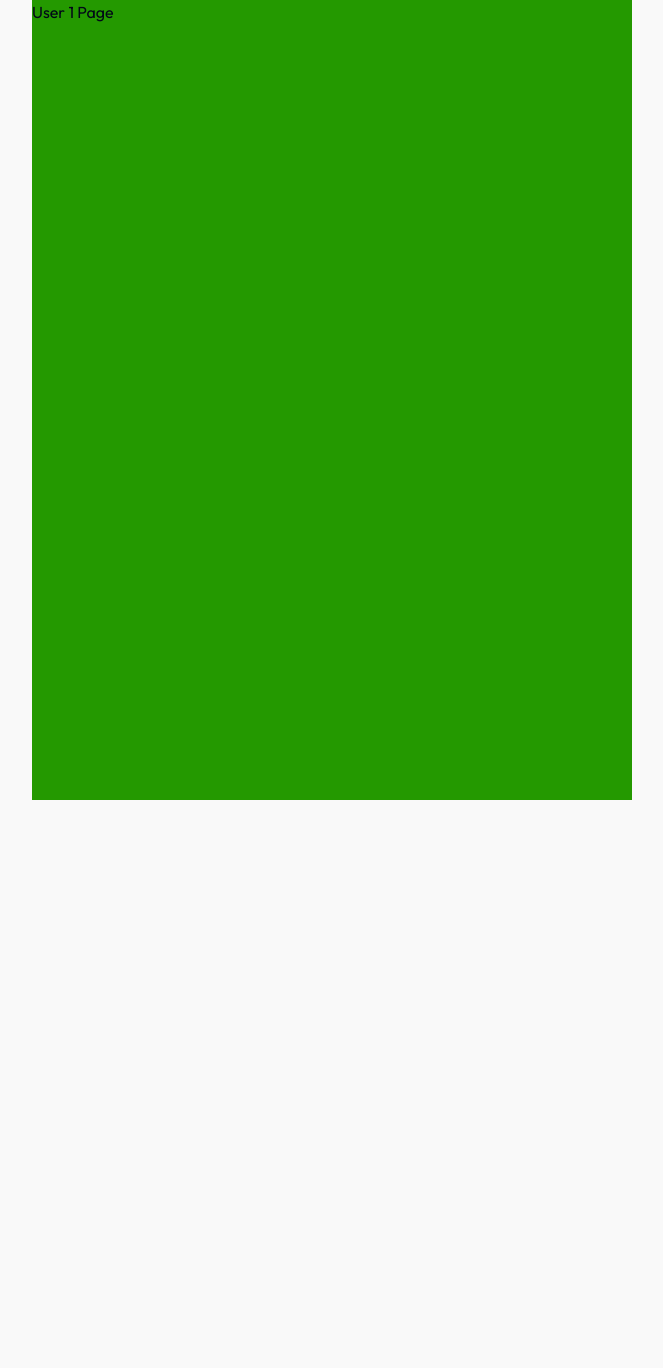
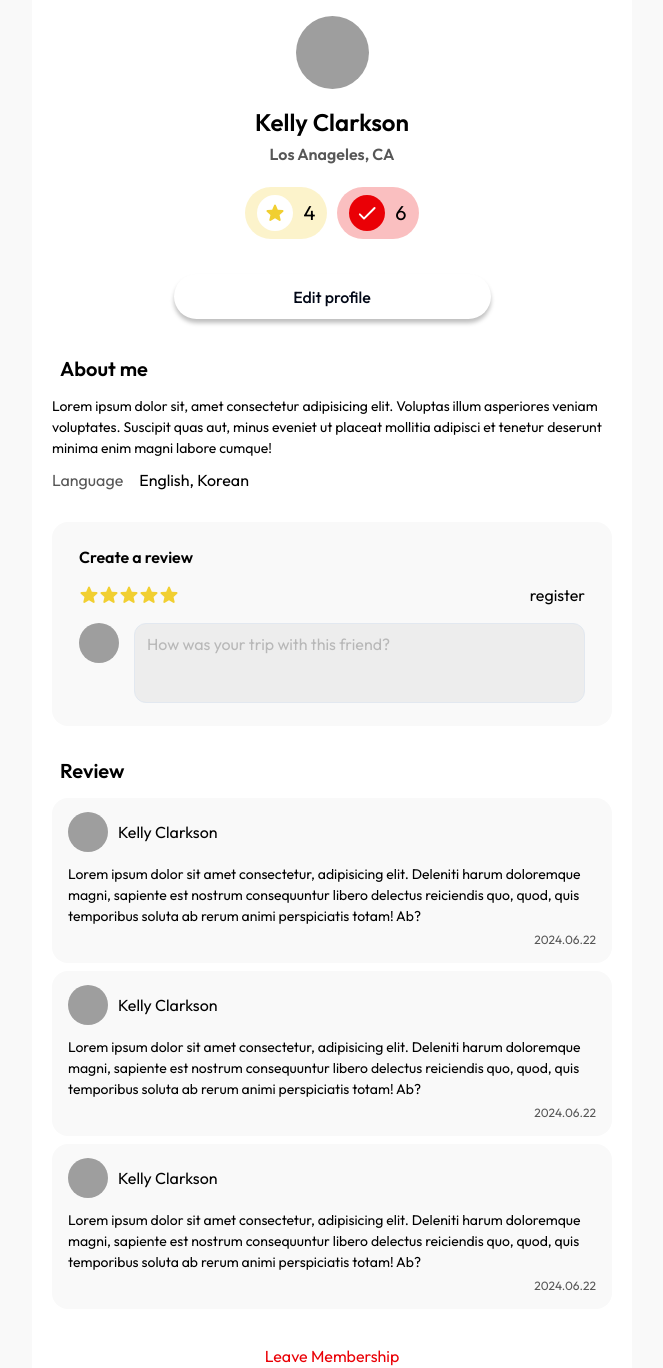
Before and after one commit to Wageul/wageul-client, a Next.js app: page /user/1 in a window 1280 px wide. Shown: the whole page, without its empty margins (308-971 px from the left). Before the commit the page ends 800 px from the top, so only its background shows below. Built offline with nearby package versions, Linux system fonts and the light colour scheme; grey boxes are pictures that could not be loaded.

Commit message:
implementing user profile page UI

```diff
--- a/app/(layout)/layout.tsx
+++ b/app/(layout)/layout.tsx
@@ -1,6 +1,7 @@
-
 export default function Layout({ children }: { children: React.ReactNode }) {
   return (
-    <div className="max-w-[600px] min-h-screen mx-auto bg-primary-green">{children}</div>
+    <div className="max-w-[600px] px-[20px] min-h-screen mx-auto bg-background">
+      {children}
+    </div>
   );
 }
--- a/app/(layout)/user/[id]/page.tsx
+++ b/app/(layout)/user/[id]/page.tsx
@@ -1,3 +1,143 @@
+import { Avatar, AvatarFallback, AvatarImage } from "@/components/ui/avatar";
+import StarRoundedIcon from "@mui/icons-material/StarRounded";
+import CheckRoundedIcon from "@mui/icons-material/CheckRounded";
+import { Button } from "@/components/ui/wageulButton";
+import { Textarea } from "@/components/ui/textarea";
 export default async function Page({ params }: { params: { id: string } }) {
-  return <p>User {params.id} Page</p>;
+  return (
+    <>
+      <section className="flex flex-col items-center">
+        <Avatar className="mt-[16px] size-[73px]">
+          <AvatarImage src="https://github.com/shadcn.png" />
+          <AvatarFallback>CN</AvatarFallback>
+        </Avatar>
+        <div className="mt-[15px] text-h2 font-semibold">Kelly Clarkson</div>
+        <div className="mt-[2px] text-body2 font-semibold text-grey-4">
+          Los Anageles, CA
+        </div>
+        <div className="mt-[21px] flex gap-2.5 text-h3">
+          <div className="px-3 py-2 flex gap-2.5 rounded-full bg-primary-yellow/25 items-center">
+            <div className="rounded-full size-[36px] bg-background flex justify-center items-center">
+              <StarRoundedIcon className="text-primary-yellow text-[30px]" />
+            </div>
+            <div>4</div>
+          </div>
+          <div className="px-3 py-2 flex gap-2.5 rounded-full bg-primary-red/25 items-center">
+            <div className="rounded-full size-[36px] bg-primary-red flex justify-center items-center">
+              <CheckRoundedIcon className="text-primary-foreground text-[24px]" />
+            </div>
+            <div>6</div>
+          </div>
+        </div>
+      </section>
+      <div className="mt-[35px] flex justify-center">
+        <Button variant={"white"} size={"xl"}>
+          Edit profile
+        </Button>
+      </div>
+      <section className="mt-[35px]">
+        <div className="pl-2 text-h3 font-semibold">About me</div>
+        <div className="mt-3 text-subtitle">
+          Lorem ipsum dolor sit, amet consectetur adipisicing elit. Voluptas
+          illum asperiores veniam voluptates. Suscipit quas aut, minus eveniet
+          ut placeat mollitia adipisci et tenetur deserunt minima enim magni
+          labore cumque!
+        </div>
+        <div className="mt-[9px] flex gap-4">
+          <div className="text-body2 text-grey-4">Language</div>
+          <div className="text-body2">English, Korean</div>
+        </div>
+      </section>
+      <section className="mt-[30px]">
+        <div className="px-[27px] py-[23px] rounded-[16px] bg-grey-1">
+          <div className="text-body2 font-semibold">Create a review</div>
+          <div className="mt-[14px] flex justify-between">
+            <div className="flex">
+              <StarRoundedIcon className="text-primary-yellow text-[40px] mx-[-2px]" />
+              <StarRoundedIcon className="text-primary-yellow text-[40px] mx-[-2px]" />
+              <StarRoundedIcon className="text-primary-yellow text-[40px] mx-[-2px]" />
+              <StarRoundedIcon className="text-primary-yellow text-[40px] mx-[-2px]" />
+              <StarRoundedIcon className="text-primary-yellow text-[40px] mx-[-2px]" />
+            </div>
+            <div>register</div>
+          </div>
+          <div className="mt-[16px] flex gap-[15px]">
+            <Avatar className="size-[40px]">
+              <AvatarImage src="https://github.com/shadcn.png" />
+              <AvatarFallback>CN</AvatarFallback>
+            </Avatar>
+            <Textarea placeholder="How was your trip with this friend?" className="resize-none"></Textarea>
+          </div>
+        </div>
+      </section>
+      <section>
+        <div className="mt-[30px] pl-2 text-h3 font-semibold">Review</div>
+        <div className="mt-3 flex flex-col gap-2">
+          <div className="px-[16px] py-[14px] bg-grey-1 rounded-[16px]">
+            <div className="flex gap-2.5 items-center">
+              <Avatar className="size-[40px]">
+                <AvatarImage src="https://github.com/shadcn.png" />
+                <AvatarFallback>CN</AvatarFallback>
+              </Avatar>
+              <div className="text-body2">Kelly Clarkson</div>
+            </div>
+            <div className="mt-[12px] text-subtitle">
+              <p>
+                Lorem ipsum dolor sit amet consectetur, adipisicing elit.
+                Deleniti harum doloremque magni, sapiente est nostrum
+                consequuntur libero delectus reiciendis quo, quod, quis
+                temporibus soluta ab rerum animi perspiciatis totam! Ab?
+              </p>
+            </div>
+            <div className="mt-[4px] text-subtitle2 text-grey-4 text-end">
+              2024.06.22
+            </div>
+          </div>
+          <div className="px-[16px] py-[14px] bg-grey-1 rounded-[16px]">
+            <div className="flex gap-2.5 items-center">
+              <Avatar className="size-[40px]">
+                <AvatarImage src="https://github.com/shadcn.png" />
+                <AvatarFallback>CN</AvatarFallback>
+              </Avatar>
+              <div className="text-body2">Kelly Clarkson</div>
+            </div>
+            <div className="mt-[12px] text-subtitle">
+              <p>
+                Lorem ipsum dolor sit amet consectetur, adipisicing elit.
+                Deleniti harum doloremque magni, sapiente est nostrum
+                consequuntur libero delectus reiciendis quo, quod, quis
+                temporibus soluta ab rerum animi perspiciatis totam! Ab?
+              </p>
+            </div>
+            <div className="mt-[4px] text-subtitle2 text-grey-4 text-end">
+              2024.06.22
+            </div>
+          </div>
+          <div className="px-[16px] py-[14px] bg-grey-1 rounded-[16px]">
+            <div className="flex gap-2.5 items-center">
+              <Avatar className="size-[40px]">
+                <AvatarImage src="https://github.com/shadcn.png" />
+                <AvatarFallback>CN</AvatarFallback>
+              </Avatar>
+              <div className="text-body2">Kelly Clarkson</div>
+            </div>
+            <div className="mt-[12px] text-subtitle">
+              <p>
+                Lorem ipsum dolor sit amet consectetur, adipisicing elit.
+                Deleniti harum doloremque magni, sapiente est nostrum
+                consequuntur libero delectus reiciendis quo, quod, quis
+                temporibus soluta ab rerum animi perspiciatis totam! Ab?
+              </p>
+            </div>
+            <div className="mt-[4px] text-subtitle2 text-grey-4 text-end">
+              2024.06.22
+            </div>
+          </div>
+        </div>
+      </section>
+      <section className="mt-[35px] flex justify-center">
+        <div className="text-primary-red">Leave Membership</div>
+      </section>
+    </>
+  );
 }
--- a/app/globals.css
+++ b/app/globals.css
@@ -13,10 +13,10 @@
       --popover: 0 0% 100%;
       --popover-foreground: 222.2 84% 4.9%;
 
-      --primary-red: #EA0006;
+      --primary-red: 234, 0, 6;
       --primary-green: #249900;
       --primary-blue: #0047B0;
-      --primary-yellow: #F1CF31;
+      --primary-yellow: 241, 207, 49;
       --primary-foreground: #FFFFFF;
 
       --secondary: 210 40% 96.1%;
@@ -25,12 +25,12 @@
       --secondary-slate: #9AA9BE;
       --secondary-foreground: 222.2 47.4% 11.2%;
 
-      --grey-100: #F9F9F9;
-      --grey-200: #EDEDED;
-      --grey-300: #B8B8B8;
-      --grey-400: #575757;
-      --grey-500: #313131;
-      --grey-600: #000000;
+      --grey-1: #F9F9F9;
+      --grey-2: #EDEDED;
+      --grey-3: #B8B8B8;
+      --grey-4: #575757;
+      --grey-5: #313131;
+      --black: #000000;
 
       --muted: 210 40% 96.1%;
       --muted-foreground: 215.4 16.3% 46.9%;
--- a/app/layout.tsx
+++ b/app/layout.tsx
@@ -16,7 +16,7 @@ export default function RootLayout({
 }>) {
   return (
     <html lang="en">
-      <body className={`${outfit.className} bg-grey-100`}>{children}</body>
+      <body className={`${outfit.className} bg-grey-1 text-black`}>{children}</body>
     </html>
   );
 }
--- /dev/null
+++ b/components/ui/avatar.tsx
@@ -0,0 +1,50 @@
+"use client"
+
+import * as React from "react"
+import * as AvatarPrimitive from "@radix-ui/react-avatar"
+
+import { cn } from "@/lib/utils"
+
+const Avatar = React.forwardRef<
+  React.ElementRef<typeof AvatarPrimitive.Root>,
+  React.ComponentPropsWithoutRef<typeof AvatarPrimitive.Root>
+>(({ className, ...props }, ref) => (
+  <AvatarPrimitive.Root
+    ref={ref}
+    className={cn(
+      "relative flex h-10 w-10 shrink-0 overflow-hidden rounded-full",
+      className
+    )}
+    {...props}
+  />
+))
+Avatar.displayName = AvatarPrimitive.Root.displayName
+
+const AvatarImage = React.forwardRef<
+  React.ElementRef<typeof AvatarPrimitive.Image>,
+  React.ComponentPropsWithoutRef<typeof AvatarPrimitive.Image>
+>(({ className, ...props }, ref) => (
+  <AvatarPrimitive.Image
+    ref={ref}
+    className={cn("aspect-square h-full w-full", className)}
+    {...props}
+  />
+))
+AvatarImage.displayName = AvatarPrimitive.Image.displayName
+
+const AvatarFallback = React.forwardRef<
+  React.ElementRef<typeof AvatarPrimitive.Fallback>,
+  React.ComponentPropsWithoutRef<typeof AvatarPrimitive.Fallback>
+>(({ className, ...props }, ref) => (
+  <AvatarPrimitive.Fallback
+    ref={ref}
+    className={cn(
+      "flex h-full w-full items-center justify-center rounded-full bg-muted",
+      className
+    )}
+    {...props}
+  />
+))
+AvatarFallback.displayName = AvatarPrimitive.Fallback.displayName
+
+export { Avatar, AvatarImage, AvatarFallback }
--- /dev/null
+++ b/components/ui/textarea.tsx
@@ -0,0 +1,24 @@
+import * as React from "react"
+
+import { cn } from "@/lib/utils"
+
+export interface TextareaProps
+  extends React.TextareaHTMLAttributes<HTMLTextAreaElement> {}
+
+const Textarea = React.forwardRef<HTMLTextAreaElement, TextareaProps>(
+  ({ className, ...props }, ref) => {
+    return (
+      <textarea
+        className={cn(
+          "flex min-h-[80px] w-full rounded-[12px] border border-input bg-grey-2 px-3 py-2 text-sm ring-offset-background focus-visible:outline-none focus-visible:ring-2 focus-visible:ring-ring focus-visible:ring-offset-2 disabled:cursor-not-allowed disabled:opacity-50 placeholder-grey-3",
+          className
+        )}
+        ref={ref}
+        {...props}
+      />
+    )
+  }
+)
+Textarea.displayName = "Textarea"
+
+export { Textarea }
--- a/components/ui/button.tsx
+++ b/components/ui/wageulButton.tsx
@@ -1,15 +1,18 @@
-import * as React from "react"
-import { Slot } from "@radix-ui/react-slot"
-import { cva, type VariantProps } from "class-variance-authority"
+import * as React from "react";
+import { Slot } from "@radix-ui/react-slot";
+import { cva, type VariantProps } from "class-variance-authority";
 
-import { cn } from "@/lib/utils"
+import { cn } from "@/lib/utils";
 
 const buttonVariants = cva(
-  "inline-flex items-center justify-center whitespace-nowrap rounded-md text-sm font-medium ring-offset-background transition-colors focus-visible:outline-none focus-visible:ring-2 focus-visible:ring-ring focus-visible:ring-offset-2 disabled:pointer-events-none disabled:opacity-50",
+  "inline-flex items-center justify-center whitespace-nowrap rounded-full text-sm font-medium ring-offset-background transition-colors focus-visible:outline-none focus-visible:ring-2 focus-visible:ring-ring focus-visible:ring-offset-2 disabled:pointer-events-none disabled:opacity-50 shadow-button",
   {
     variants: {
       variant: {
         default: "bg-primary text-primary-foreground hover:bg-primary/90",
+        primaryRed:
+          "bg-primary-red text-primary-foreground hover:bg-primary-red/90",
+        white: "bg-background text-foreground",
         destructive:
           "bg-destructive text-destructive-foreground hover:bg-destructive/90",
         outline:
@@ -24,6 +27,7 @@ const buttonVariants = cva(
         sm: "h-9 rounded-md px-3",
         lg: "h-11 rounded-md px-8",
         icon: "h-10 w-10",
+        xl: "w-[317px] py-[10.5px]",
       },
     },
     defaultVariants: {
@@ -31,26 +35,26 @@ const buttonVariants = cva(
       size: "default",
     },
   }
-)
+);
 
 export interface ButtonProps
   extends React.ButtonHTMLAttributes<HTMLButtonElement>,
     VariantProps<typeof buttonVariants> {
-  asChild?: boolean
+  asChild?: boolean;
 }
 
 const Button = React.forwardRef<HTMLButtonElement, ButtonProps>(
   ({ className, variant, size, asChild = false, ...props }, ref) => {
-    const Comp = asChild ? Slot : "button"
+    const Comp = asChild ? Slot : "button";
     return (
       <Comp
         className={cn(buttonVariants({ variant, size, className }))}
         ref={ref}
         {...props}
       />
-    )
+    );
   }
-)
-Button.displayName = "Button"
+);
+Button.displayName = "Button";
 
-export { Button, buttonVariants }
+export { Button, buttonVariants };
--- a/package.json
+++ b/package.json
@@ -9,6 +9,11 @@
     "lint": "next lint"
   },
   "dependencies": {
+    "@emotion/react": "^11.11.4",
+    "@emotion/styled": "^11.11.5",
+    "@mui/icons-material": "^5.15.20",
+    "@mui/material": "^5.15.20",
+    "@radix-ui/react-avatar": "^1.1.0",
     "@radix-ui/react-slot": "^1.1.0",
     "class-variance-authority": "^0.7.0",
     "clsx": "^2.1.1",
--- a/tailwind.config.ts
+++ b/tailwind.config.ts
@@ -1,13 +1,13 @@
-import type { Config } from "tailwindcss"
+import type { Config } from "tailwindcss";
 
 const config = {
   darkMode: ["class"],
   content: [
-    './pages/**/*.{ts,tsx}',
-    './components/**/*.{ts,tsx}',
-    './app/**/*.{ts,tsx}',
-    './src/**/*.{ts,tsx}',
-	],
+    "./pages/**/*.{ts,tsx}",
+    "./components/**/*.{ts,tsx}",
+    "./app/**/*.{ts,tsx}",
+    "./src/**/*.{ts,tsx}",
+  ],
   prefix: "",
   theme: {
     container: {
@@ -17,17 +17,29 @@ const config = {
         "2xl": "1400px",
       },
     },
+    fontSize: {
+      h2: "24px",
+      h3: "20px",
+      subtitle: "14px",
+      subtitle2: "12px",
+      body1: "18px",
+      body2: "16px",
+      caption: "10px",
+    },
     colors: {
       grey: {
-        "100": "var(--grey-100)",
-        "200": "var(--grey-200)",
-        "300": "var(--grey-300)",
-        "400": "var(--grey-400)",
-        "500": "var(--grey-500)",
-        "600": "var(--grey-600)",
+        "1": "var(--grey-1)",
+        "2": "var(--grey-2)",
+        "3": "var(--grey-3)",
+        "4": "var(--grey-4)",
+        "5": "var(--grey-5)",
       },
+      black: "var(--black)",
     },
     extend: {
+      boxShadow: {
+        button: '0 4px 4px 0px rgba(0, 0, 0, 0.25)'
+      },
       colors: {
         border: "hsl(var(--border))",
         input: "hsl(var(--input))",
@@ -36,11 +48,11 @@ const config = {
         foreground: "hsl(var(--foreground))",
         primary: {
           DEFAULT: "hsl(var(--primary))",
-          red: "var(--primary-red)",
+          red: "rgb(var(--primary-red), <alpha-value>)",
           blue: "var(--primary-blue)",
           green: "var(--primary-green)",
-          yellow: "var(--primary-yellow)",
-          foreground: "hsl(var(--primary-foreground))",
+          yellow: "rgb(var(--primary-yellow), <alpha-value>)",
+          foreground: "var(--primary-foreground)",
         },
         secondary: {
           DEFAULT: "hsl(var(--secondary))",
@@ -92,6 +104,6 @@ const config = {
     },
   },
   plugins: [require("tailwindcss-animate")],
-} satisfies Config
+} satisfies Config;
 
-export default config
+export default config;
```
Also changed, not shown: 1 other file (tests, documents, lock files or other folders).
